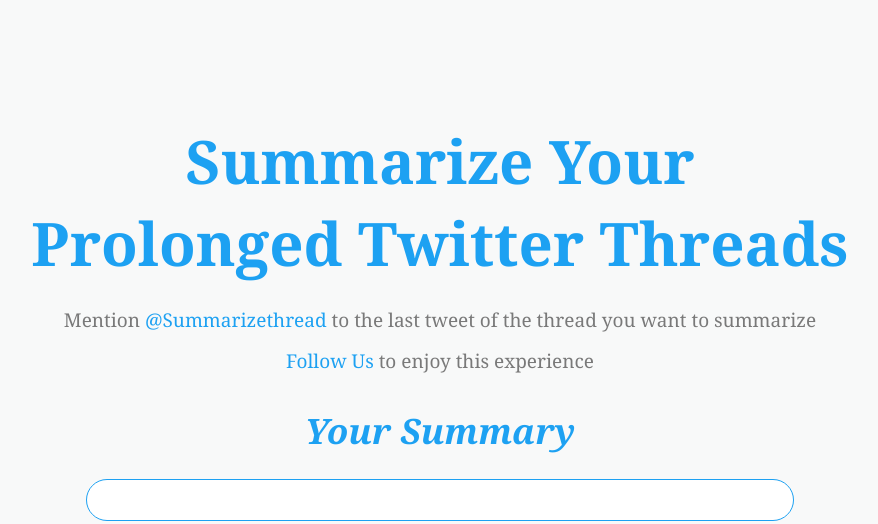
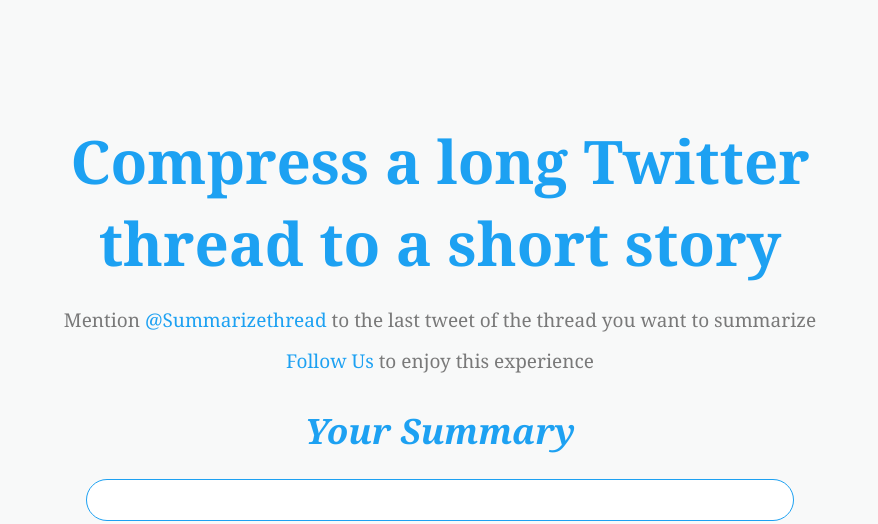
Before and after one commit to Emekaborisama/summarizerapi, a Flask app: template templates/index.html in a window 1280 px wide. Shown: the top 524 px of the page, without its empty margins (200-1078 px from the left). Run offline with Flask 2, Linux system fonts and the light colour scheme; the template is opened without the code that fills it, so the values that code supplies are empty.

Commit message:
Update index.html

```diff
--- a/templates/index.html
+++ b/templates/index.html
@@ -143,7 +143,7 @@
 
     <div id='content'>
 
-    <h1>Summarize Your Prolonged Twitter Threads </h1>
+    <h1>Compress a long Twitter thread to a short story</h1>
 
     <p id="p1">Mention <a href="https://twitter.com/Summarizethread"> @Summarizethread </a>to the last tweet of the thread you want to summarize</p>
     <p id="p2"><a href="https://twitter.com/Summarizethread"> Follow Us  </a>to enjoy this experience</p>
```
